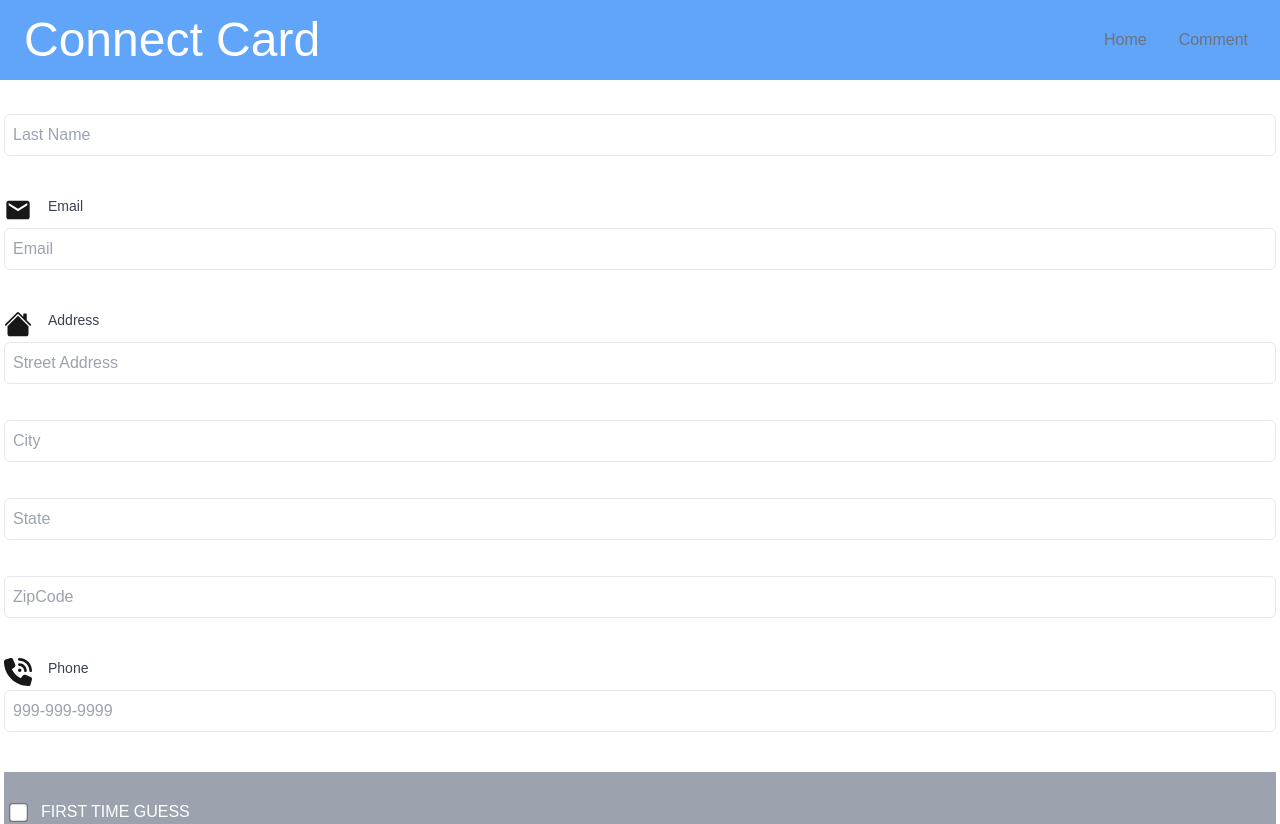
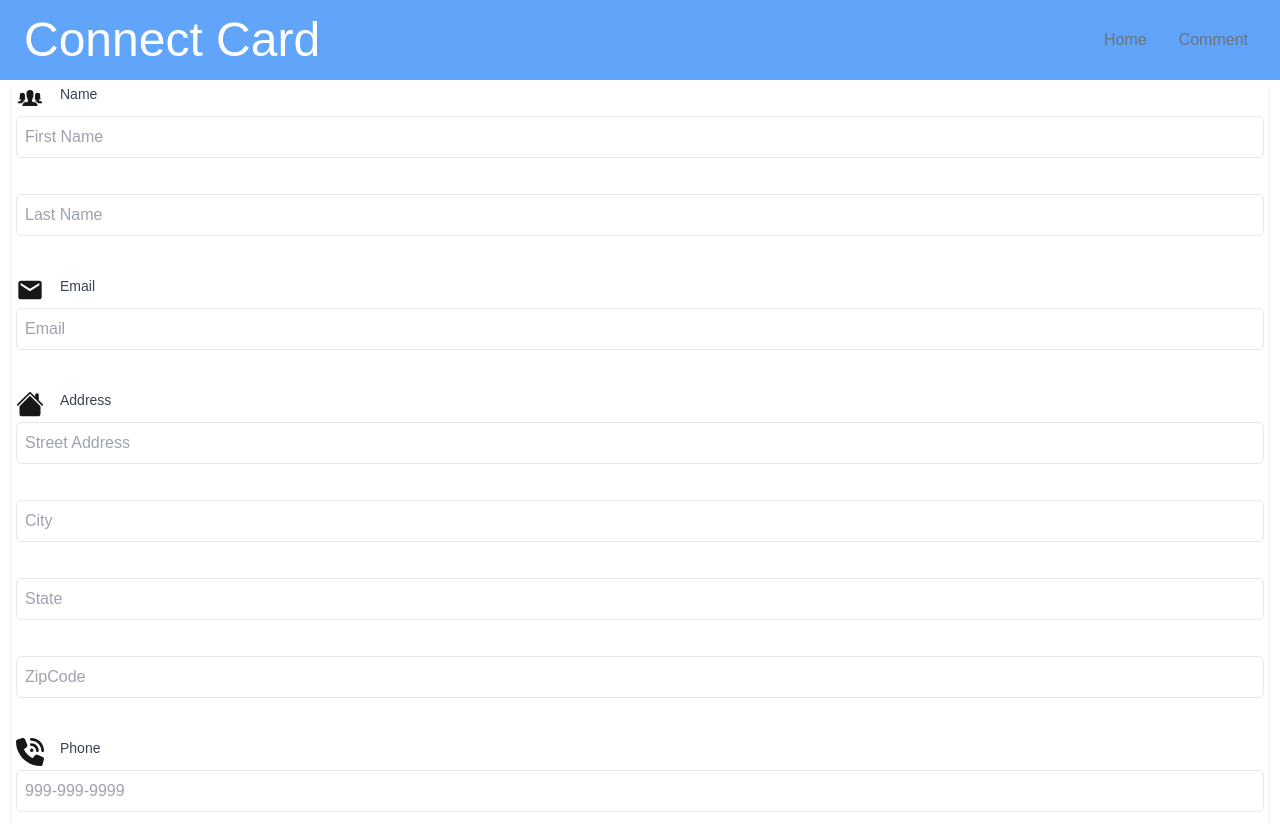
Before and after one commit to m786931/fellowship_connect, a Next.js app: page /welcome/1 in a window 1280 px wide. Shown: the top 824 px of the page. Built offline with nearby package versions, Linux system fonts and the light colour scheme.

Commit message:
Changing padding

```diff
--- a/app/welcome/[churchId]/connect_card.tsx
+++ b/app/welcome/[churchId]/connect_card.tsx
@@ -46,8 +46,8 @@ console.log("ServerState: " + serverState.successMsg)
     };
 
   return (
-    <div className='p-0'>
-      <form action={formAction} ref={formRef} className="w-full mx-auto p-1 bg-white rounded-lg shadow-md">
+    <div className='pt-20 px-3'>
+      <form action={formAction} ref={formRef} className="max-w mx-auto p-1 bg-white rounded-lg shadow-md">
         <div className="flex flex-col gap-y-2">
           <div>
             <div className="flex flex-row gap-x-4">
```
